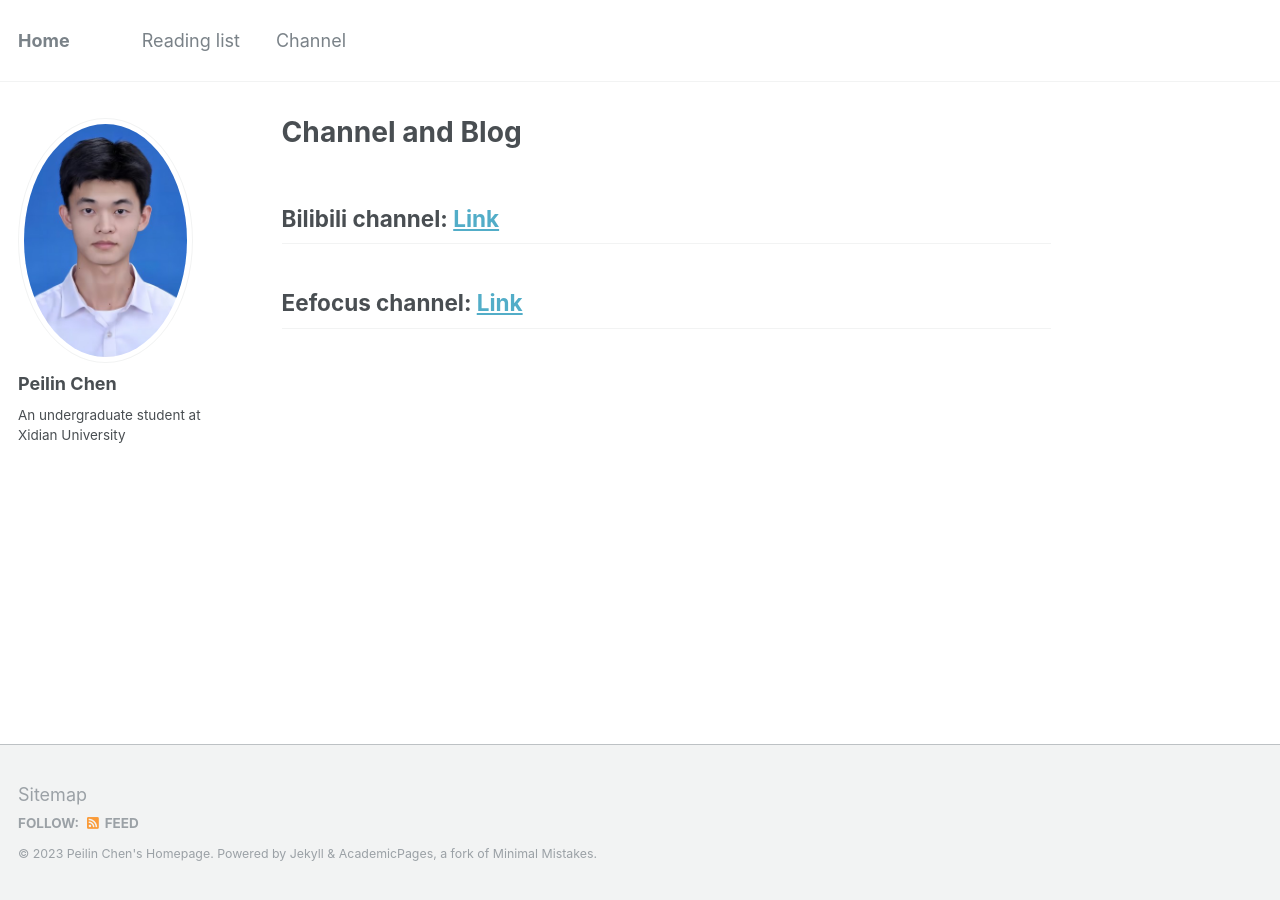
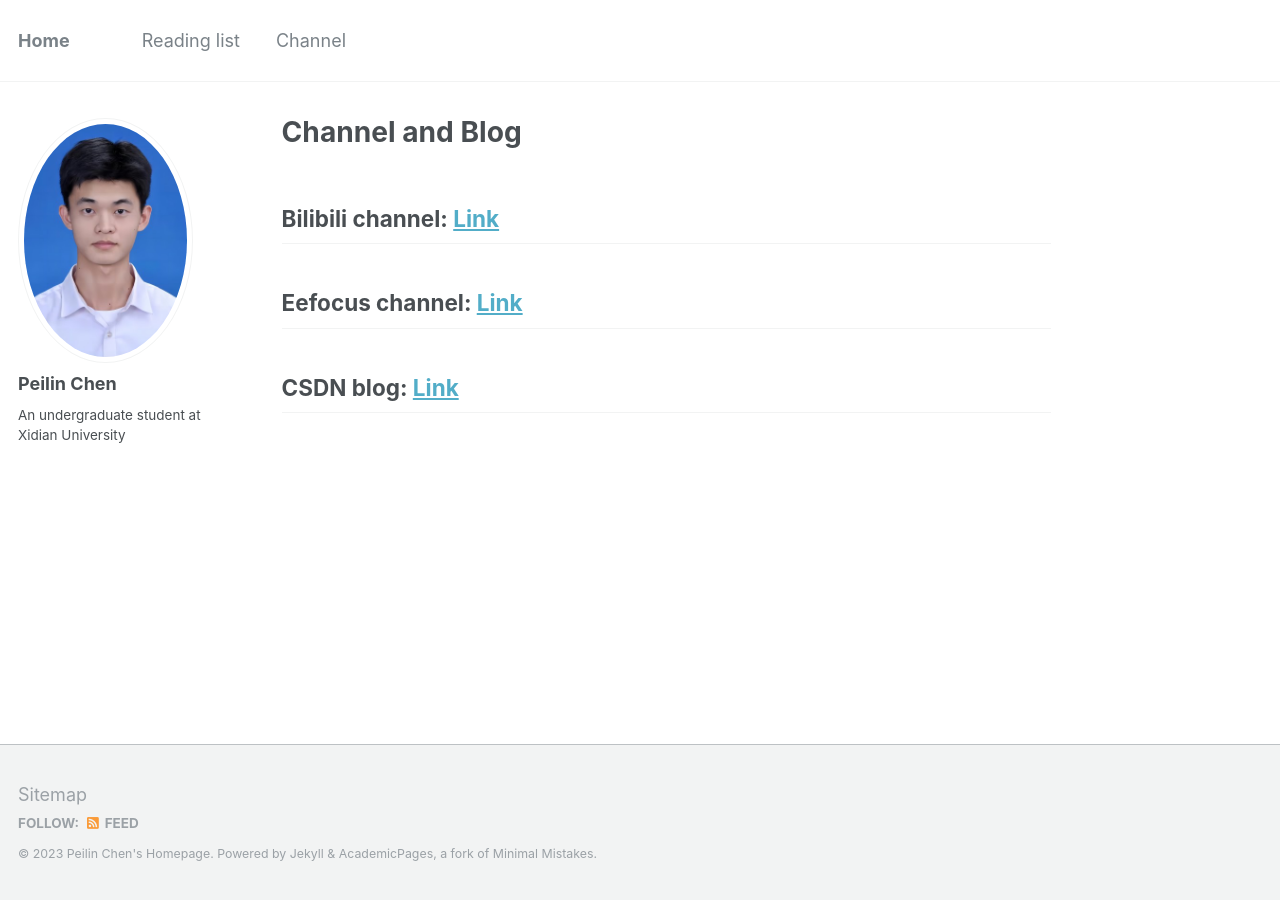
Before and after one commit to peilin-chen/peilin-chen.github.io, a Jekyll site: the page built from _pages/channel.md, in a window 1280 px wide. Built offline with Jekyll 4.4.1, drawn with Linux system fonts in a browser that asks for light colours.

Commit message:
Update channel.md

```diff
--- a/_pages/channel.md
+++ b/_pages/channel.md
@@ -8,3 +8,5 @@ author_profile: true
 ## Bilibili channel: [Link](https://space.bilibili.com/651870608?spm_id_from=333.1007.0.0)
 
 ## Eefocus channel: [Link](https://www.eefocus.com/course/1074129.html)
+
+## CSDN blog: [Link](https://blog.csdn.net/m0_52357437?type=blog)
```
